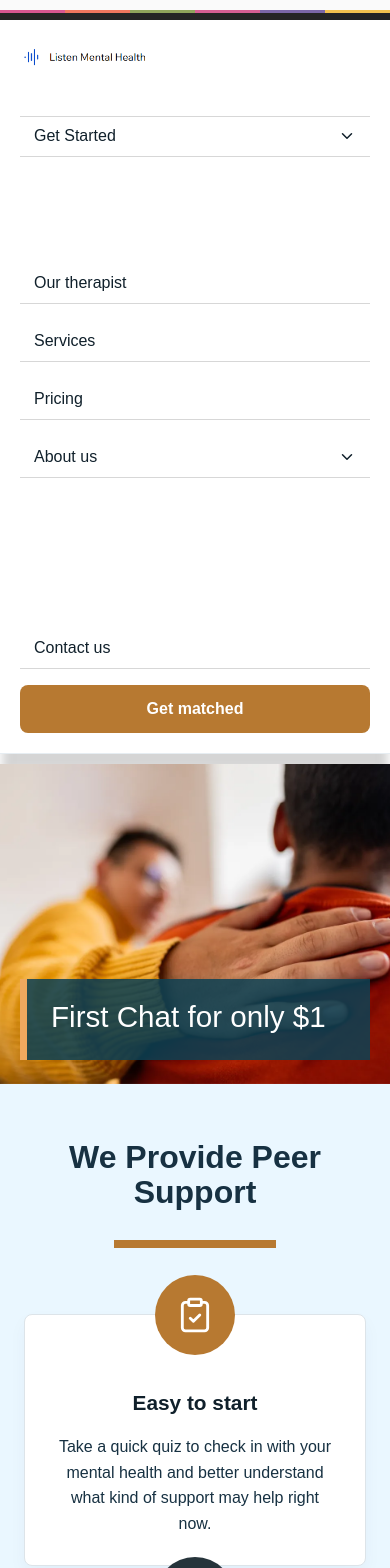
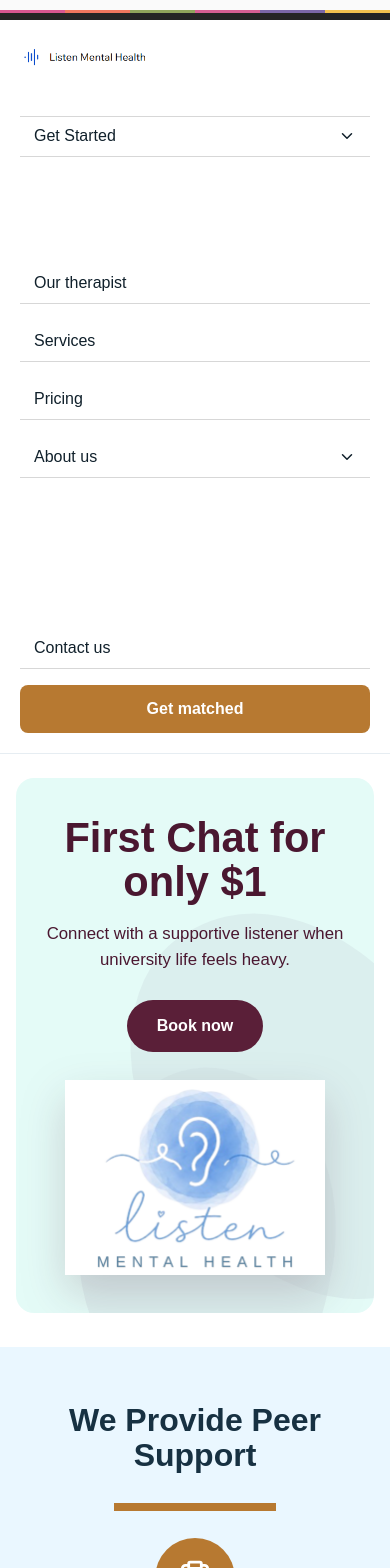
Before and after one commit to Kenneth-SYT/Listen, a React (Vite) app: page / in a window 390 px wide. Shown: the top 1568 px of the page. Built offline with nearby package versions, Linux system fonts and the light colour scheme.

Commit message:
Redesign hero and add support section CTA

```diff
--- a/src/components/Hero/Hero.css
+++ b/src/components/Hero/Hero.css
@@ -1,53 +1,121 @@
 .hero-panel {
-    position: relative;
-    min-height: 330px;
-    overflow: hidden;
-    padding-top: 10px;
+  padding: 32px 24px 42px;
+  background: #ffffff;
 }
 
-.hero-panel img {
-  display: block;
-  width: 100%;
-  height: 330px;
-  object-fit: cover;
-  object-position: center;
+.hero-content {
+  position: relative;
+  display: grid;
+  grid-template-columns: minmax(0, 1fr) minmax(240px, 360px);
+  gap: clamp(28px, 6vw, 96px);
+  align-items: center;
+  width: min(1180px, 100%);
+  min-height: 430px;
+  margin: 0 auto;
+  padding: clamp(44px, 7vw, 84px);
+  overflow: hidden;
+  border-radius: 18px;
+  background: #e4fbf7;
 }
 
-.hero-callout {
+.hero-content::before,
+.hero-content::after {
+  content: "";
   position: absolute;
-  top: 40px;
-  right: max(12vw, 140px);
-  width: min(400px, 42vw);
-  padding: 23px 28px 29px;
-  border-left: 7px solid #f0a85e;
-  background: rgba(13, 64, 83, 0.86);
-  color: #ffffff;
+  z-index: 0;
+  border-radius: 45% 55% 42% 58%;
+  background: rgb(212 229 230 / 0.52);
+}
+
+.hero-content::before {
+  top: 54px;
+  right: 280px;
+  width: 420px;
+  height: 540px;
+  transform: rotate(-28deg);
+}
+
+.hero-content::after {
+  right: 38px;
+  bottom: -96px;
+  width: 260px;
+  height: 340px;
+  transform: rotate(12deg);
+}
+
+.hero-copy,
+.hero-content img {
+  position: relative;
+  z-index: 1;
+}
+
+.hero-copy {
+  max-width: 720px;
   text-align: left;
 }
 
-.hero-callout h1 {
-  margin: 0;
-  color: inherit;
-  font-size: clamp(1.85rem, 2.8vw, 2.25rem);
-  font-weight: 400;
+.hero-copy h1 {
+  margin: 0 0 18px;
+  color: #4a1730;
+  font-size: clamp(2.6rem, 5vw, 4.1rem);
+  font-weight: 700;
   letter-spacing: 0;
   line-height: 1.05;
 }
 
-@media (max-width: 760px) {
-  .hero-panel,
-  .hero-panel img {
-    min-height: 320px;
+.hero-copy p {
+  margin: 0 0 28px;
+  color: #4a1730;
+  font-size: clamp(1.05rem, 2vw, 1.35rem);
+  line-height: 1.5;
+}
+
+.hero-copy a {
+  display: inline-flex;
+  align-items: center;
+  justify-content: center;
+  min-width: 136px;
+  min-height: 52px;
+  padding: 0 28px;
+  border-radius: 999px;
+  background: #5a1f38;
+  color: #ffffff;
+  font-weight: 700;
+  text-decoration: none;
+}
+
+.hero-content img {
+  justify-self: center;
+  width: min(100%, 320px);
+  max-height: 360px;
+  object-fit: contain;
+  filter: drop-shadow(0 18px 22px rgb(74 23 48 / 0.18));
+}
+
+@media (max-width: 820px) {
+  .hero-panel {
+    padding: 24px 16px 34px;
   }
 
-  .hero-panel img {
-    height: 320px;
-    object-position: 58% center;
+  .hero-content {
+    grid-template-columns: 1fr;
+    min-height: auto;
+    padding: 38px 24px;
   }
 
-  .hero-callout {
-    inset: auto 20px 24px;
-    width: auto;
-    padding: 22px 24px 28px;
+  .hero-content::before {
+    top: 120px;
+    right: -80px;
+    width: 300px;
+    height: 420px;
+  }
+
+  .hero-copy {
+    text-align: center;
+  }
+
+  .hero-content img {
+    width: min(100%, 260px);
+    max-height: 300px;
   }
 }
--- a/src/components/Hero/Hero.tsx
+++ b/src/components/Hero/Hero.tsx
@@ -1,15 +1,19 @@
-import heroImage from '../../assets/images/Support-16_9.png.webp'
+import heroImage from '../../assets/images/LMH.png'
 import './Hero.css'
 
 function Hero() {
   return (
     <section className="hero-panel" aria-label="Health information and advice">
-      <img
-        src={heroImage}
-        alt="A person offering supportive care with a hand on another person's shoulder"
-      />
-      <div className="hero-callout">
-        <h1>First Chat for only $1</h1>
+      <div className="hero-content">
+        <div className="hero-copy">
+          <h1>First Chat for only $1</h1>
+          <p>Connect with a supportive listener when university life feels heavy.</p>
+          <a href="/pricing">Book now</a>
+        </div>
+        <img
+          src={heroImage}
+          alt="Listen Mental Health preview"
+        />
       </div>
     </section>
   )
--- a/src/components/SupportSections/SupportSections.css
+++ b/src/components/SupportSections/SupportSections.css
@@ -29,7 +29,7 @@
 .how-flow {
   position: relative;
   width: min(1280px, 100%);
-  min-height: 2648px;
+  min-height: 2380px;
   margin: 0 auto;
   padding-top: 150px;
 }
@@ -171,6 +171,67 @@
   grid-template-columns: minmax(260px, 360px) minmax(240px, 320px);
 }
 
+.how-cta {
+  position: absolute;
+  top: 2100px;
+  left: 50%;
+  z-index: 2;
+  width: min(1120px, calc(100% - 48px));
+  min-height: 230px;
+  padding: 42px 28px;
+  overflow: hidden;
+  border-radius: 18px;
+  background: #e4fbf7;
+  color: #4a1730;
+  text-align: center;
+  transform: translateX(-50%);
+}
+
+.how-cta-shape {
+  position: absolute;
+  inset: -28px 0 0;
+  margin: 0 auto;
+  width: min(520px, 70%);
+  height: 330px;
+  border-radius: 45% 55% 42% 58%;
+  background: rgb(212 229 230 / 0.5);
+  transform: rotate(-18deg);
+}
+
+.how-cta h3,
+.how-cta p,
+.how-cta a {
+  position: relative;
+  z-index: 1;
+}
+
+.how-cta h3 {
+  margin: 0 0 20px;
+  color: #4a1730;
+  font-size: clamp(2rem, 4vw, 2.8rem);
+  line-height: 1.1;
+}
+
+.how-cta p {
+  margin: 0 auto 18px;
+  max-width: 620px;
+  line-height: 1.55;
+}
+
+.how-cta a {
+  display: inline-flex;
+  align-items: center;
+  justify-content: center;
+  min-width: 142px;
+  min-height: 48px;
+  margin-top: 6px;
+  border-radius: 999px;
+  background: #5a1f38;
+  color: #ffffff;
+  font-weight: 700;
+  text-decoration: none;
+}
+
 .step-dot {
   display: block;
   width: 12px;
@@ -184,7 +245,7 @@
   .how-flow {
     display: block;
     gap: 22px;
-    min-height: 2140px;
+    min-height: 2350px;
     padding-top: 220px;
   }
 
@@ -238,4 +299,11 @@
   .how-feature-final .how-feature-copy {
     order: 2;
   }
+
+  .how-cta {
+    top: 1880px;
+    width: 100%;
+    min-height: 260px;
+    padding: 38px 22px;
+  }
 }
--- a/src/components/SupportSections/SupportSections.tsx
+++ b/src/components/SupportSections/SupportSections.tsx
@@ -127,14 +127,14 @@ function SupportSections() {
       </div>
 
       <div className="how-flow">
-        <svg className="how-path" viewBox="0 0 1265 2648" aria-hidden="true">
+        <svg className="how-path" viewBox="0 0 1265 2380" aria-hidden="true">
           <path
             d="M633 30 V150"
             className="top-path"
             ref={topPathRef}
           />
           <path
-            d="M633 310 V368 C633 440 574 496 488 496 H368 C262.514 496 177 581.514 177 687 C177 792.486 262.514 878 368 878 H927.5 C1016.14 878 1088 949.858 1088 1038.5 C1088 1127.14 1016.14 1199 927.5 1199 H366.5 C261.842 1199 177 1283.84 177 1388.5 C177 1493.16 261.842 1578 366.5 1578 H878 C993.98 1578 1088 1672.02 1088 1788 C1088 1903.98 993.98 1998 878 1998 H373.5 C264.976 1998 177 2085.98 177 2194.5 C177 2303.02 264.976 2391 373.5 2391 H913 C1009.65 2391 1088 2469.35 1088 2566"
+            d="M633 310 V368 C633 440 574 496 488 496 H368 C262.514 496 177 581.514 177 687 C177 792.486 262.514 878 368 878 H927.5 C1016.14 878 1088 949.858 1088 1038.5 C1088 1127.14 1016.14 1199 927.5 1199 H366.5 C261.842 1199 177 1283.84 177 1388.5 C177 1493.16 261.842 1578 366.5 1578 H878 C993.98 1578 1088 1672.02 1088 1788 C1088 1903.98 993.98 1998 878 1998 H680 C620 1998 590 2042 590 2100"
             ref={lowerPathRef}
           />
           <circle className="start-dot" cx="633" cy="30" r="8" />
@@ -195,6 +195,14 @@ function SupportSections() {
           </div>
           <img src={winnersImage} alt="" aria-hidden="true" />
         </article>
+
+        <article className="how-cta">
+          <div className="how-cta-shape" aria-hidden="true"></div>
+          <h3>Still unsure?</h3>
+          <p><strong>Reach out when you are ready.</strong></p>
+          <p>Our friendly team can help you understand what support might fit you best.</p>
+          <a href="/contact">Contact us</a>
+        </article>
       </div>
     </section>
   )
```
Also changed, not shown: src/assets/images/LMH.png (renamed from src/assets/images/Image20260812141016.png).
